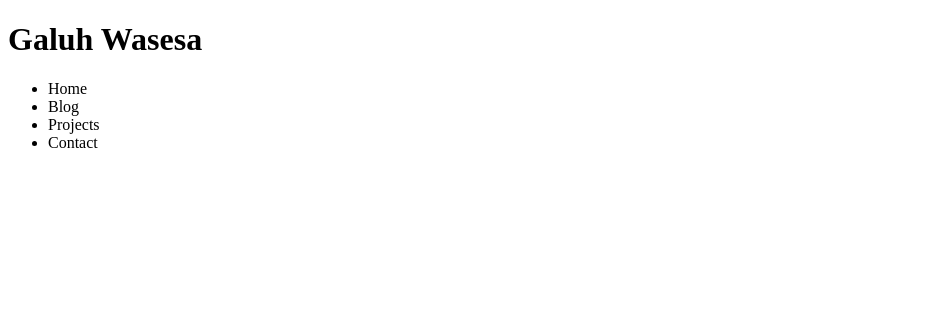
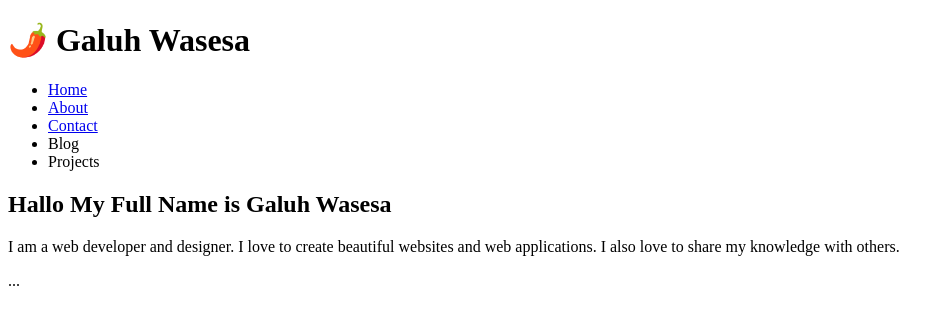
Before and after one commit to sesha22/galuhwasesa.com, a plain HTML site: page index.html in a window 1280 px wide. Shown: the whole page, without its empty margins (0-950 px from the left). Drawn offline with Linux system fonts and the light colour scheme.

Commit message:
improve code quality and add more pages

```diff
--- a/index.html
+++ b/index.html
@@ -1,24 +1,42 @@
 <!DOCTYPE html>
 <html lang="en">
   <head>
-   <meta charset="UTF-8">
-   <meta name="viewport" content="width=device-width, initial-scale=1.0">
-   <title>Hallo My Full Name is Galuh Wasesa</title>
+    <meta charset="UTF-8" />
+    <meta name="viewport" content="width=device-width, initial-scale=1.0" />
+    <title>Galuh Wasesa</title>
   </head>
   <body>
     <header>
-      <h1> Galuh Wasesa </h1>
+      <h1>🌶️ Galuh Wasesa</h1>
       <nav>
         <ul>
-            <li>Home</li>
+          <li>
+            <a href="/">Home</a>
+          </li>
+          <li>
+            <a href="/about.html">About</a>
+          </li>
+          <li>
+            <a href="/contact.html">Contact</a>
+          </li>
           <li>Blog</li>
           <li>Projects</li>
-            <li>Contact</li>
-
-            </li>
         </ul>
       </nav>
     </header>
 
+    <main>
+      <article>
+        <h2>Hallo My Full Name is Galuh Wasesa</h2>
+        <p>
+          I am a web developer and designer. I love to create beautiful websites
+          and web applications. I also love to share my knowledge with others.
+        </p>
+      </article>
+
+      <article>
+        <p>...</p>
+      </article>
+    </main>
   </body>
 </html>
```
Also changed, not shown: about.html (added, +11 -0 lines), contact.html (added, +11 -0 lines), 1 other file. Lines whose indentation alone changed are shown as unchanged.
